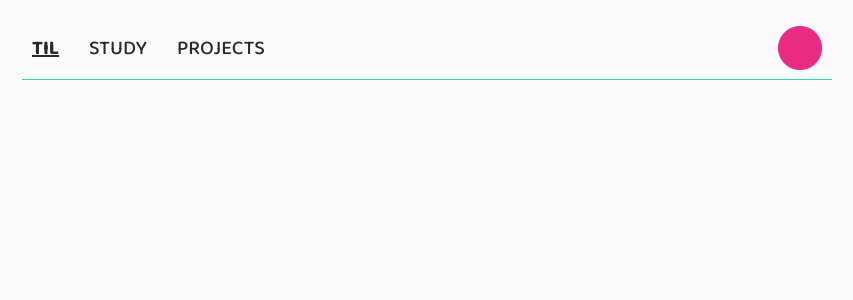
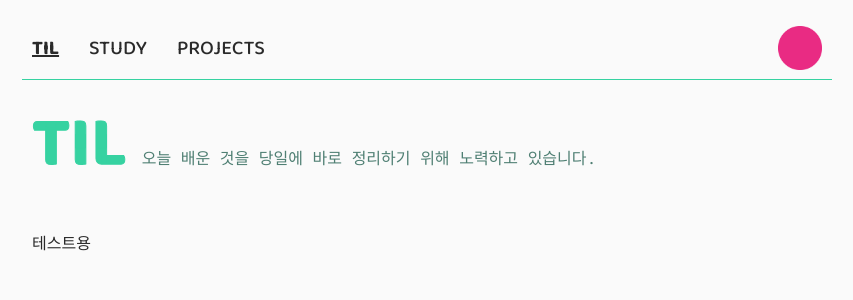
Before and after one commit to nahyukk/mag-devlog, a Next.js app: page /TIL in a window 1280 px wide. Shown: the top 300 px of the page, without its empty margins (213-1066 px from the left). Built offline with nearby package versions, Linux system fonts and the light colour scheme.

Commit message:
🚧TIL - applied header component to TIL page + some metadata

```diff
--- a/app/TIL/page.jsx
+++ b/app/TIL/page.jsx
@@ -1,9 +1,23 @@
-import React from 'react'
+import React from "react";
+import styles from "../page.module.css";
+import Header from "../components/Header";
+
+export const metadata = {
+  title: "Mag's TIL",
+};
 
 const TIL = () => {
-	return (
-		<div>TIL</div>
-	)
-}
+  return (
+    <div className={styles.mainBody}>
+      <div className={styles.mainContainer}>
+        <Header
+          title="TIL"
+          description="오늘 배운 것을 당일에 바로 정리하기 위해 노력하고 있습니다."
+        />
+        <div>테스트용</div>
+      </div>
+    </div>
+  );
+};
 
-export default TIL
+export default TIL;
--- a/app/globals.css
+++ b/app/globals.css
@@ -72,7 +72,6 @@ h1 {
 	font-family: var(--font-baloo);
 	font-size: 70px;
 	font-weight: 700;
-	font-stretch: 200%;
 	-webkit-text-stroke: 1px var(--primary-color);
 }
 
--- a/app/page.jsx
+++ b/app/page.jsx
@@ -1,5 +1,9 @@
 import Image from "next/image";
 import styles from "./page.module.css";
+
+export const metadata = {
+  title: "Mag's TIL & Study",
+};
 
 export default function Home() {
   return (
--- a/app/page.module.css
+++ b/app/page.module.css
@@ -6,6 +6,7 @@
 	justify-content: flex-start;
 	max-width: 810px;
 	width: 100%;
+	height: calc(100vh - 80px);
 	background-color: var(--background-color);
 }
 
@@ -17,6 +18,12 @@
 	width: 100%;
 	padding: 0 10px;
 	gap: 50px;
+}
+
+@media (min-width: 810px) {
+	.mainContainer {
+		width: 810px;
+	}
 }
 
 .introduction {
```
